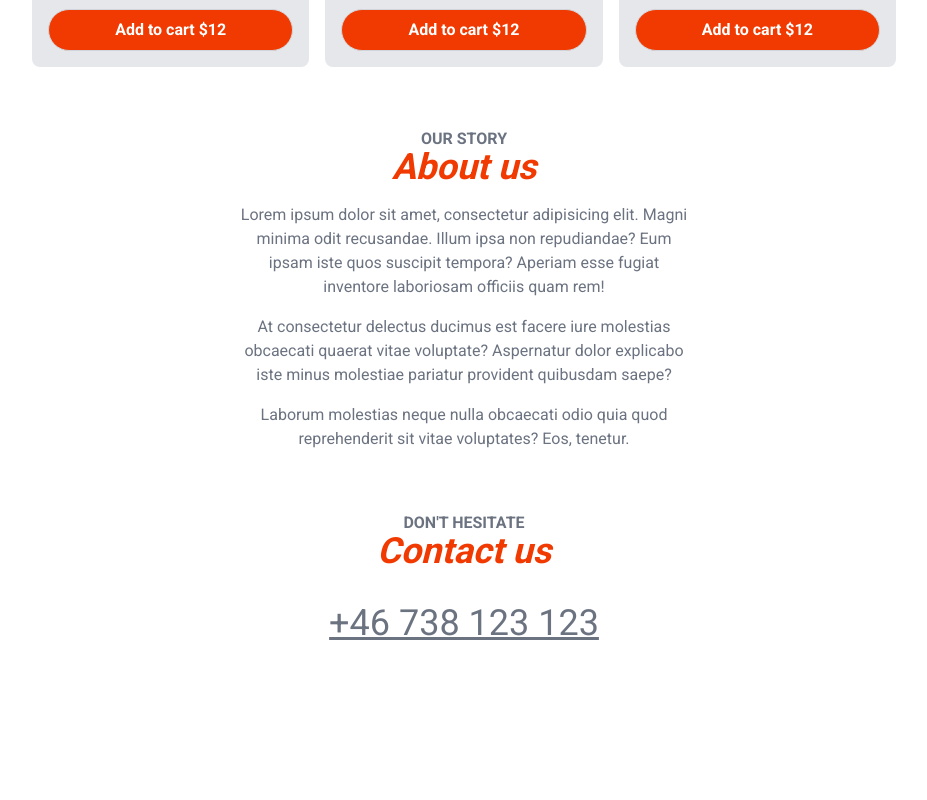
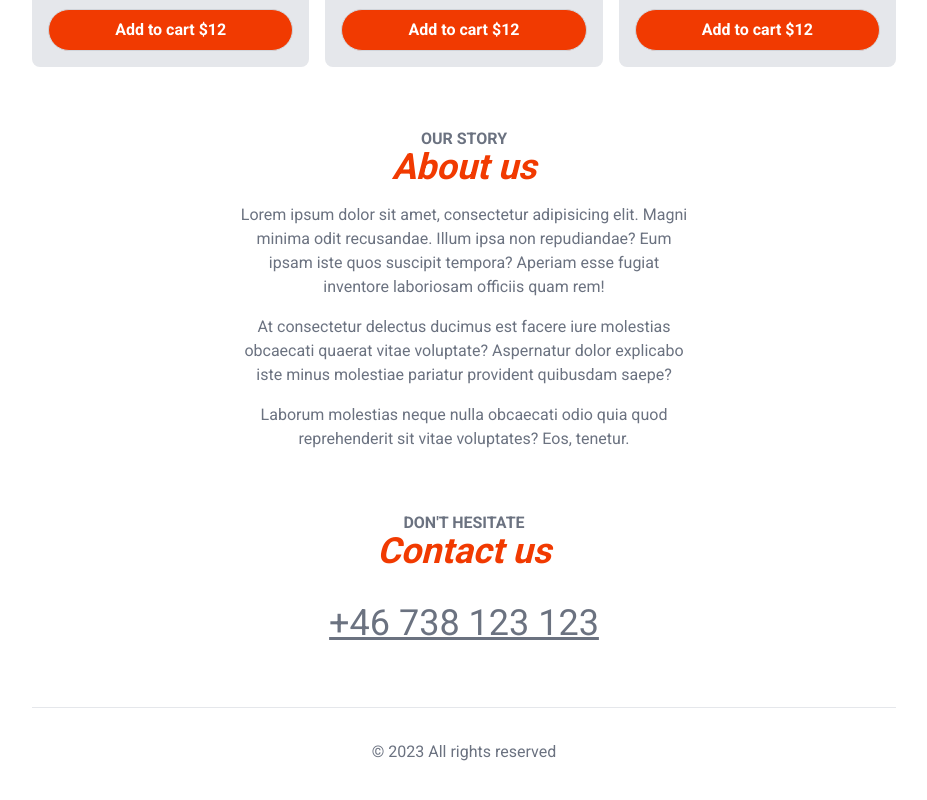
Before and after one commit to ParvinMusayev/food-ordering-app, a Next.js app: page / in a window 1280 px wide. Shown: the part 993-1793 px from the top of the page, without its empty margins (176-1103 px from the left). Before the commit the page ends 1684 px from the top, so only its background shows below. Built offline with nearby package versions, Linux system fonts and the light colour scheme.

Commit message:
chore: uptade home page

```diff
--- a/src/app/layout.js
+++ b/src/app/layout.js
@@ -1,5 +1,6 @@
 import { Roboto } from "next/font/google";
 import "./globals.css";
+import Header from "@/components/layout/Header";
 
 const roboto = Roboto({ subsets: ["latin"], weight: ["400", "500", "700"] });
 
@@ -13,8 +14,12 @@ export default function RootLayout({ children }) {
     <html lang="en">
       <body className={roboto.className}>
         <main className="max-w-4xl mx-auto p-4">
+          <Header />
           {children}
-          </main>
+          <footer className="border-t p-8 text-center text-gray-500 mt-16">
+            &copy; 2023 All rights reserved
+          </footer>
+        </main>
       </body>
     </html>
   );
--- a/src/app/page.js
+++ b/src/app/page.js
@@ -1,4 +1,3 @@
-import Header from "@/components/layout/Header";
 import Hero from "@/components/layout/Hero";
 import HomeMenu from "@/components/layout/HomeMenu";
 import SectionHeaders from "@/components/layout/SectionHeaders";
@@ -6,7 +5,6 @@ import SectionHeaders from "@/components/layout/SectionHeaders";
 export default function Home() {
   return (
     <>
-      <Header />
       <Hero />
       <HomeMenu />
       <section className="text-center my-16" id="about">
--- a/src/components/layout/SectionHeaders.js
+++ b/src/components/layout/SectionHeaders.js
@@ -1,12 +1,10 @@
-export default function SectionHeaders({subHeader,mainHeader}) {
+export default function SectionHeaders({ subHeader, mainHeader }) {
   return (
     <>
       <h3 className="uppercase text-gray-500 font-semibold leading-4">
         {subHeader}
       </h3>
-        <h2 className="text-primary font-bold text-4xl italic">
-          {mainHeader}
-        </h2>
+      <h2 className="text-primary font-bold text-4xl italic">{mainHeader}</h2>
     </>
   );
 }
```
Lines whose indentation alone changed are shown as unchanged.
